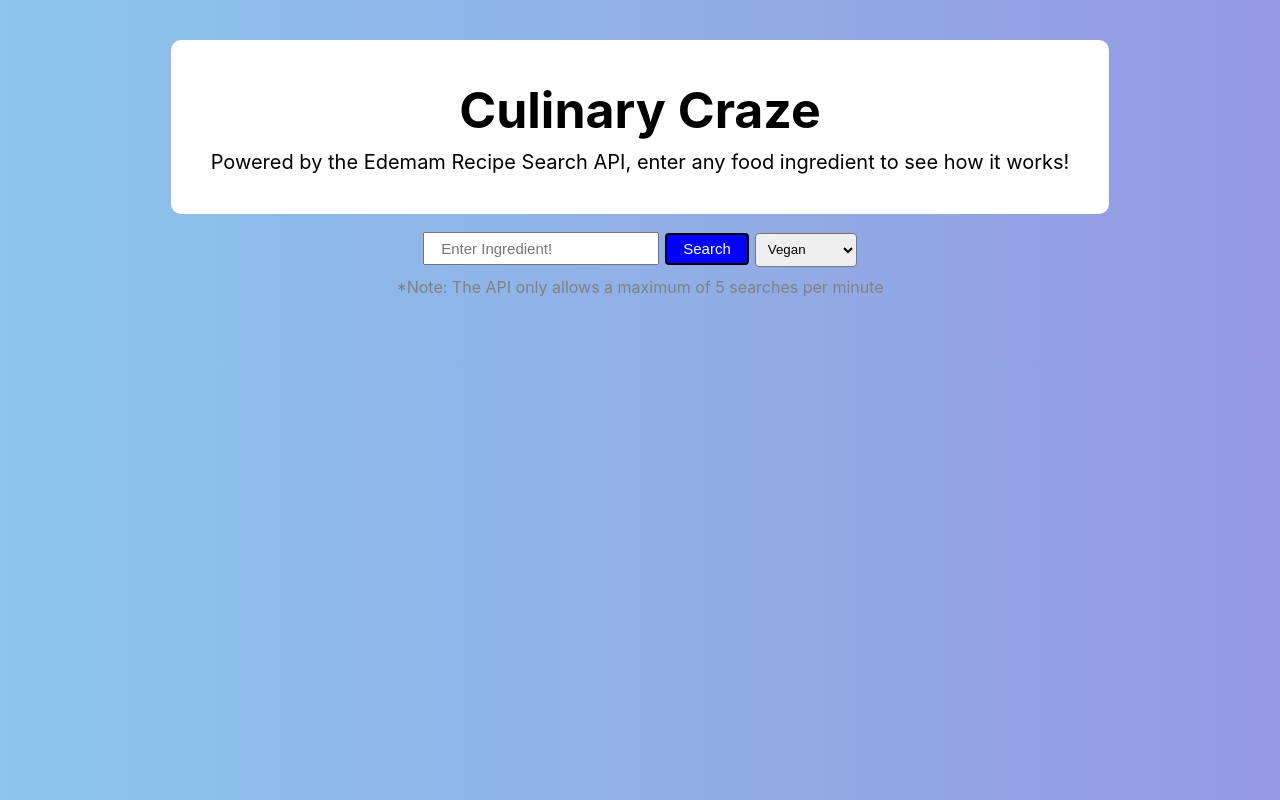
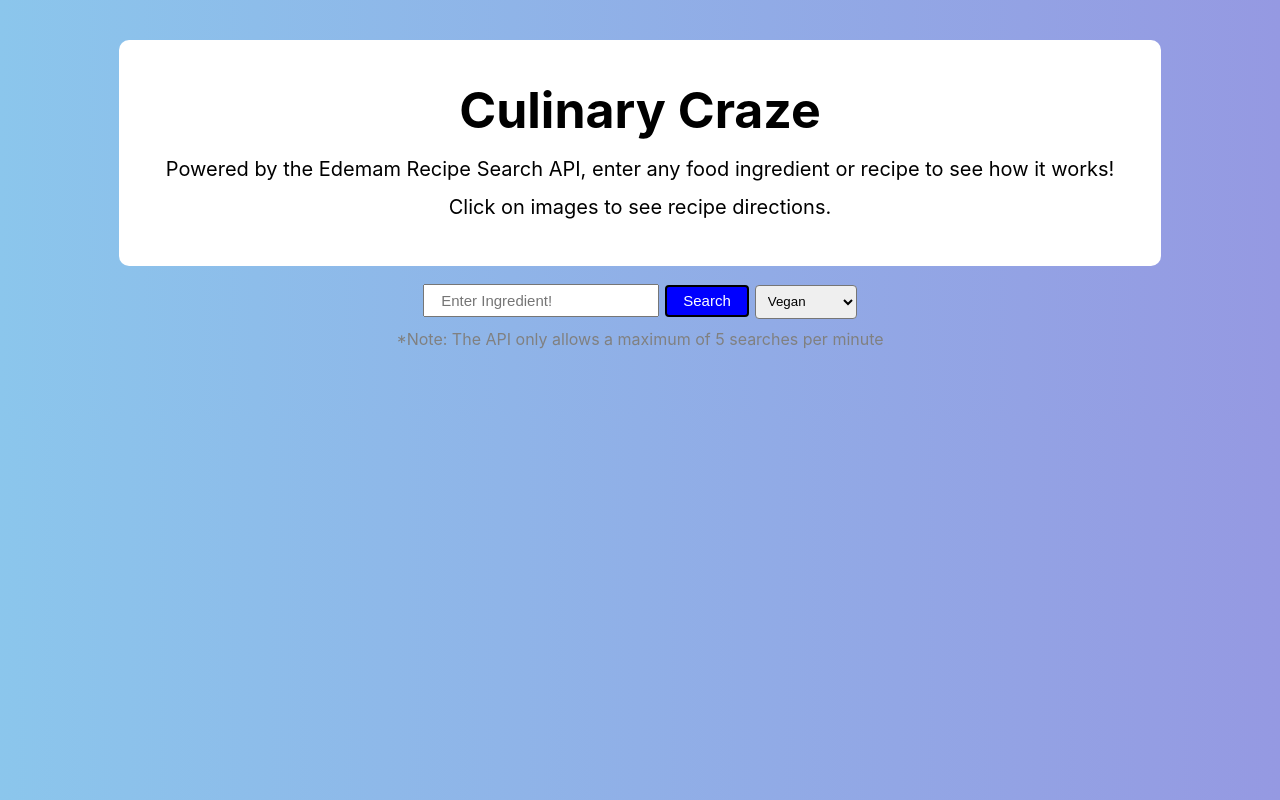
Before and after one commit to JoshSauce1/RecipeApp, a React (Create React App) app: page / in a window 1280 px wide. Built offline with nearby package versions, Linux system fonts and the light colour scheme.

Commit message:
Header Changes

```diff
--- a/src/App.css
+++ b/src/App.css
@@ -27,6 +27,7 @@ html {background-color: #8BC6EC;
 
 .app_header p{
     font-size: 20px;
+    padding: 7px;
 }
 
 .app__searchForm{
--- a/src/App.js
+++ b/src/App.js
@@ -33,7 +33,10 @@ function App() {
     <div className="app">
       <div className = "app_header">
       <h1>Culinary Craze</h1>
-      <p> Powered by the Edemam Recipe Search API, enter any food ingredient to see how it works!</p>
+      <p> Powered by the Edemam Recipe Search API, enter any food ingredient or recipe to see how it works!
+      </p>
+      <p>Click on images to
+        see recipe directions.</p>
       </div>
       <form className="app__searchForm" onSubmit={onSubmit}>
         <input
```
